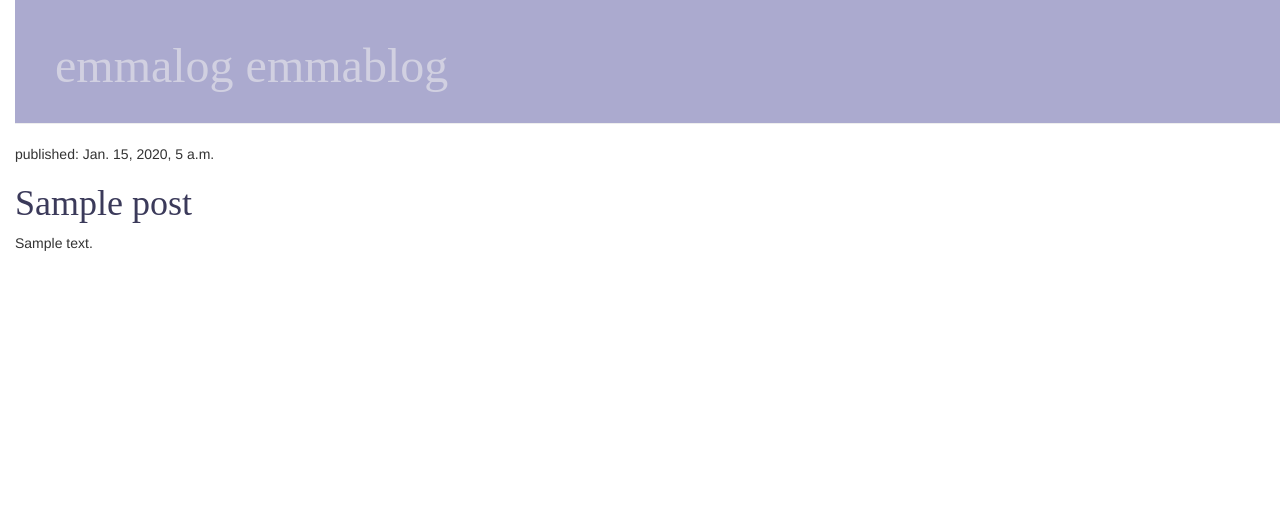
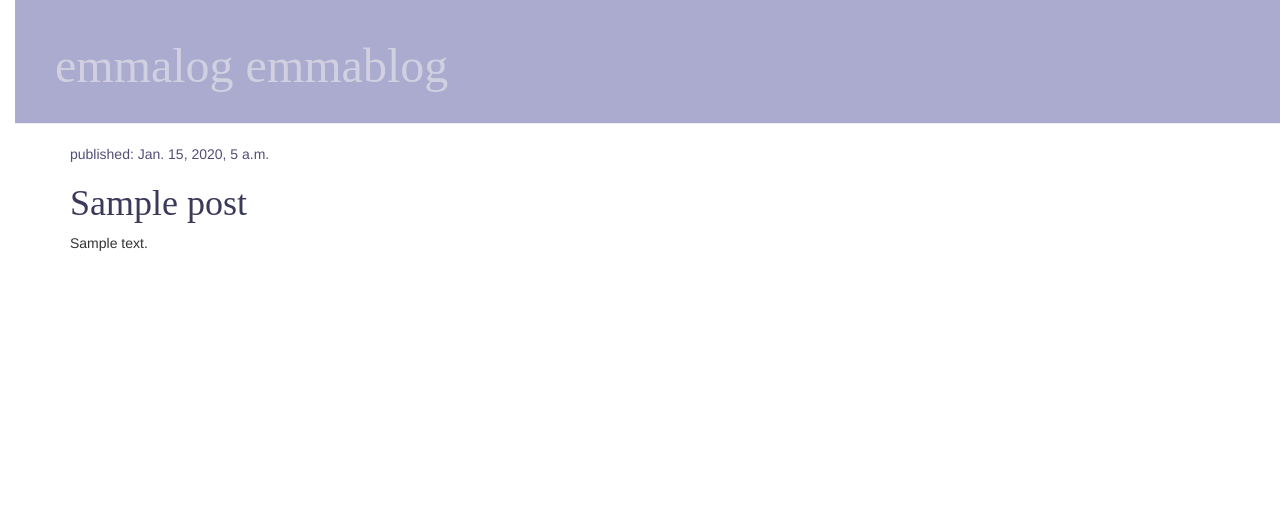
Before and after one commit to whirling/myfirstblog, a Django app: template blog/templates/blog/post_list.html in a window 1280 px wide. Shown: the top 523 px of the page. Run offline with Django 3.2, Linux system fonts and the light colour scheme; the template is opened without the code that fills it: values that come from a table or form of the project are taken from there, others are empty; tables that the repository leaves empty hold one stand-in row (values such as "Sample post"); some libraries are stand-ins or nearby versions; some web fonts are replaced.

Commit message:
wow extra style

```diff
--- a/blog/static/css/blog.css
+++ b/blog/static/css/blog.css
@@ -8,7 +8,6 @@ body {
 .page-header {
     background-color: #abaacf;
     margin-top: 0;
-    margin-left: 0;
     padding: 20px 20px 20px 40px;
 }
 
--- a/blog/templates/blog/post_list.html
+++ b/blog/templates/blog/post_list.html
@@ -12,12 +12,21 @@
             <h1><a href="/">emmalog emmablog</a></h1>
         </div>
 
+  <div class="content container">
+      <div class="row">
+          <div class="col-md-8">
               {% for post in posts %}
                   <div class="post">
+                      <div class="date">
                           <p>published: {{ post.published_date }}</p>
+                      </div>
                       <h1><a href="">{{ post.title }}</a></h1>
                       <p>{{ post.text|linebreaksbr }}</p>
                   </div>
               {% endfor %}
+          </div>
+      </div>
+  </div>
+
     </body>
 </html>
```
Lines whose indentation alone changed are shown as unchanged.
